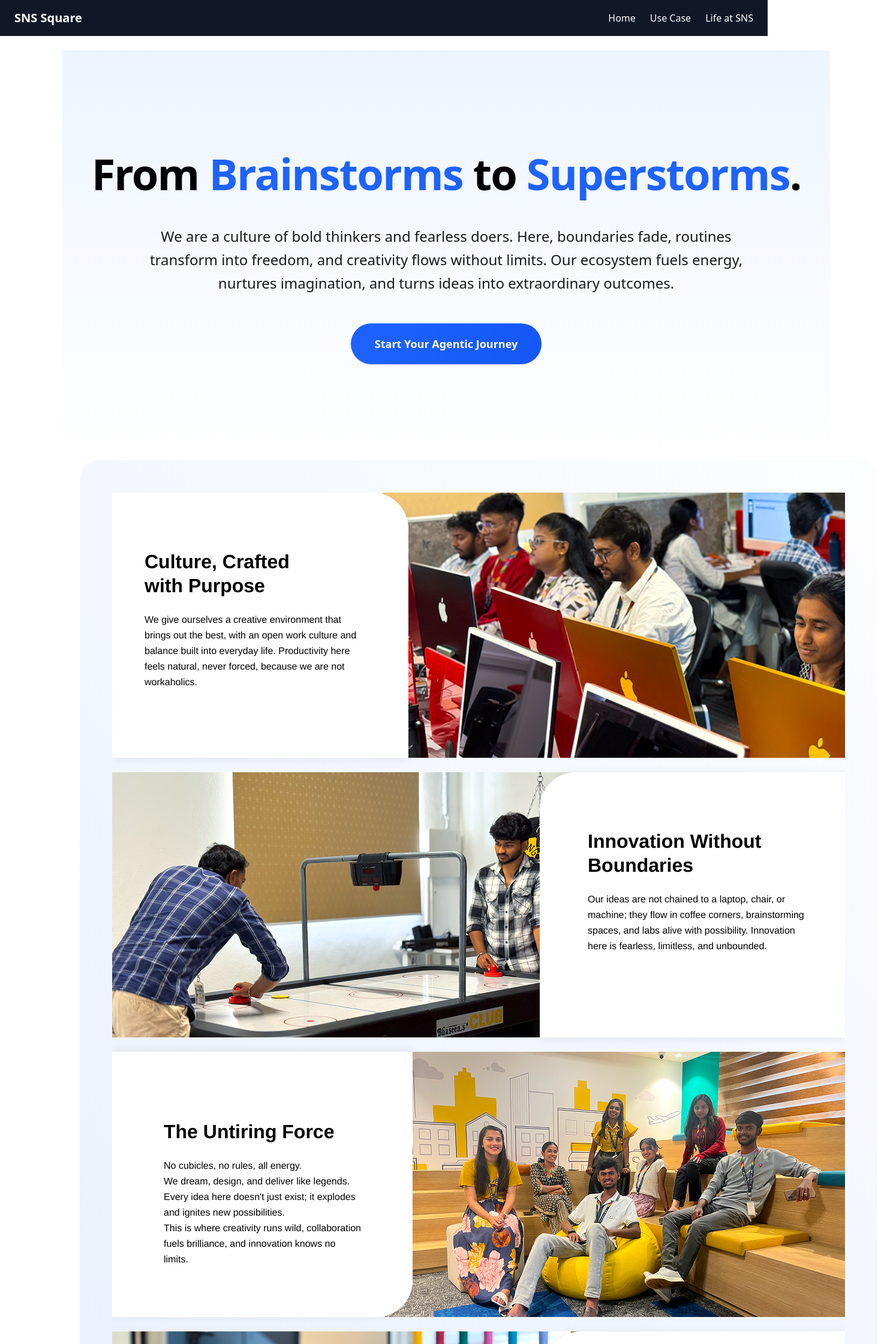
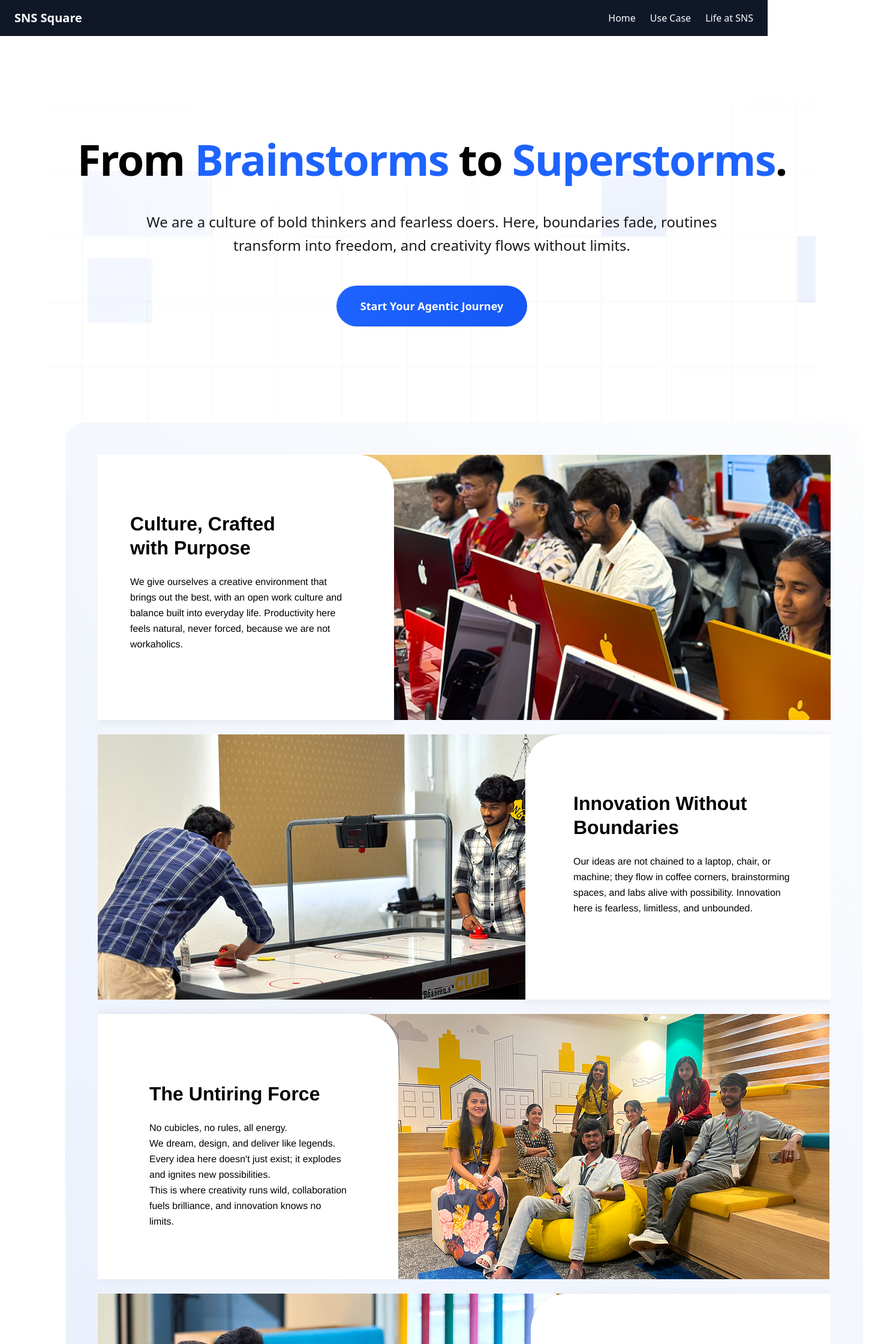
Before and after one commit to nithishkumarr27/sns_square, a React (Vite) app: page /life-at-sns in a window 1280 px wide. Shown: the top 2240 px of the page at 60% size, 1464 px wide, since content can reach past the window. Built offline with nearby package versions, Linux system fonts and the light colour scheme.

Commit message:
Refactor code structure for improved readability and maintainability

```diff
--- a/src/App.jsx
+++ b/src/App.jsx
@@ -6,7 +6,7 @@ function App() {
   return (
     <div className="flex flex-col min-h-screen">
       <Navbar />
-      <main className="flex-grow p-6">
+      <main className="flex-grow ">
         <AppRoutes />
       </main>
       <Footer />
--- a/src/components/hero.jsx
+++ b/src/components/hero.jsx
@@ -1,6 +1,15 @@
 export default function Hero() {
   return (
-    <section aria-labelledby="hero-heading" className="relative bg-gradient-to-b from-[#EEF4FF] to-white w-screen">
+    <section
+      aria-labelledby="hero-heading"
+      className="relative bg-gradient-to-b from-[#EEF4FF] to-white w-screen"
+      style={{
+        backgroundImage: `url('/images/hero-pattern.png')`,
+        backgroundSize: "cover",
+        backgroundPosition: "center",
+        backgroundRepeat: "no-repeat"
+      }}
+    >
       <div className="w-full px-0 py-24 md:py-32 lg:py-40">
         <header className="text-center">
           <h1
@@ -12,7 +21,7 @@ export default function Hero() {
         </header>
 
         <p className="mx-auto mt-10 max-w-5xl text-pretty text-center font-sans text-lg sm:text-xl md:text-2xl leading-relaxed text-black/90 font-medium">
-          We are a culture of bold thinkers and fearless doers. Here, boundaries fade, routines transform into freedom, and creativity flows without limits. Our ecosystem fuels energy, nurtures imagination, and turns ideas into extraordinary outcomes.
+          We are a culture of bold thinkers and fearless doers. Here, boundaries fade, routines transform into freedom, and creativity flows without limits.
         </p>
 
         <div className="mt-12 flex justify-center">
--- a/src/pages/LifeAtSNSSquare.jsx
+++ b/src/pages/LifeAtSNSSquare.jsx
@@ -14,7 +14,7 @@ const contentSections = [
     cardPosition: "left",
     cardStyle: "rounded-[0px_60px_0px_0px]",
     imageWidth: "w-[1032px]",
-    imageLeft: "left-[400px]",
+    imageLeft: "left-[390px]",
   },
   {
     id: 2,
@@ -36,9 +36,9 @@ const contentSections = [
     imageSrc: "/images/IMG_7778.png",
     imagePosition: "right",
     cardPosition: "left",
-    cardStyle: "rounded-[60px_0px_0px_0px] rotate-180",
+    cardStyle: "rounded-[0px_0px_0px_60px] rotate-180",
     imageWidth: "w-[767px]",
-    imageLeft: "left-[455px]",
+    imageLeft: "left-[453px]",
     textRotate: "rotate-180",
   },
   {
@@ -55,7 +55,7 @@ const contentSections = [
   },
   {
     id: 5,
-    title: "Wellness at the Core, SNS SPINE",
+    title: "Wellness at the Core, SNS Square",
     description:
       "SPINE, our five-level hub, keeps energy alive with yoga, sports, music, art, and spaces to recharge. It ensures sharp minds, strong bodies, and unstoppable spirits that fuel creativity every day.",
     imageSrc: null,
@@ -74,9 +74,9 @@ const contentSections = [
     imageSrc: "/images/IMG_6676.png",
     imagePosition: "left",
     cardPosition: "right",
-    cardStyle: "rounded-[0px_60px_0px_0px] rotate-180",
+    cardStyle: "rounded-[0px_0px_60px_0px] rotate-180",
     imageWidth: "w-[786px]",
-    imageLeft: "left-0",
+    imageLeft: "left-[2px]",
     textRotate: "rotate-180",
   },
   {
@@ -87,7 +87,7 @@ const contentSections = [
     imageSrc: "/images/IMG_6586.png",
     imagePosition: "right",
     cardPosition: "left",
-    cardStyle: "rounded-[60px_0px_0px_0px] rotate-180",
+    cardStyle: "rounded-[0px_0px_0px_60px] rotate-180",
     imageWidth: "w-[786px]",
     imageLeft: "left-[436px]",
     textRotate: "rotate-180",
```
Also changed, not shown: public/images/hero-pattern.png (added).
